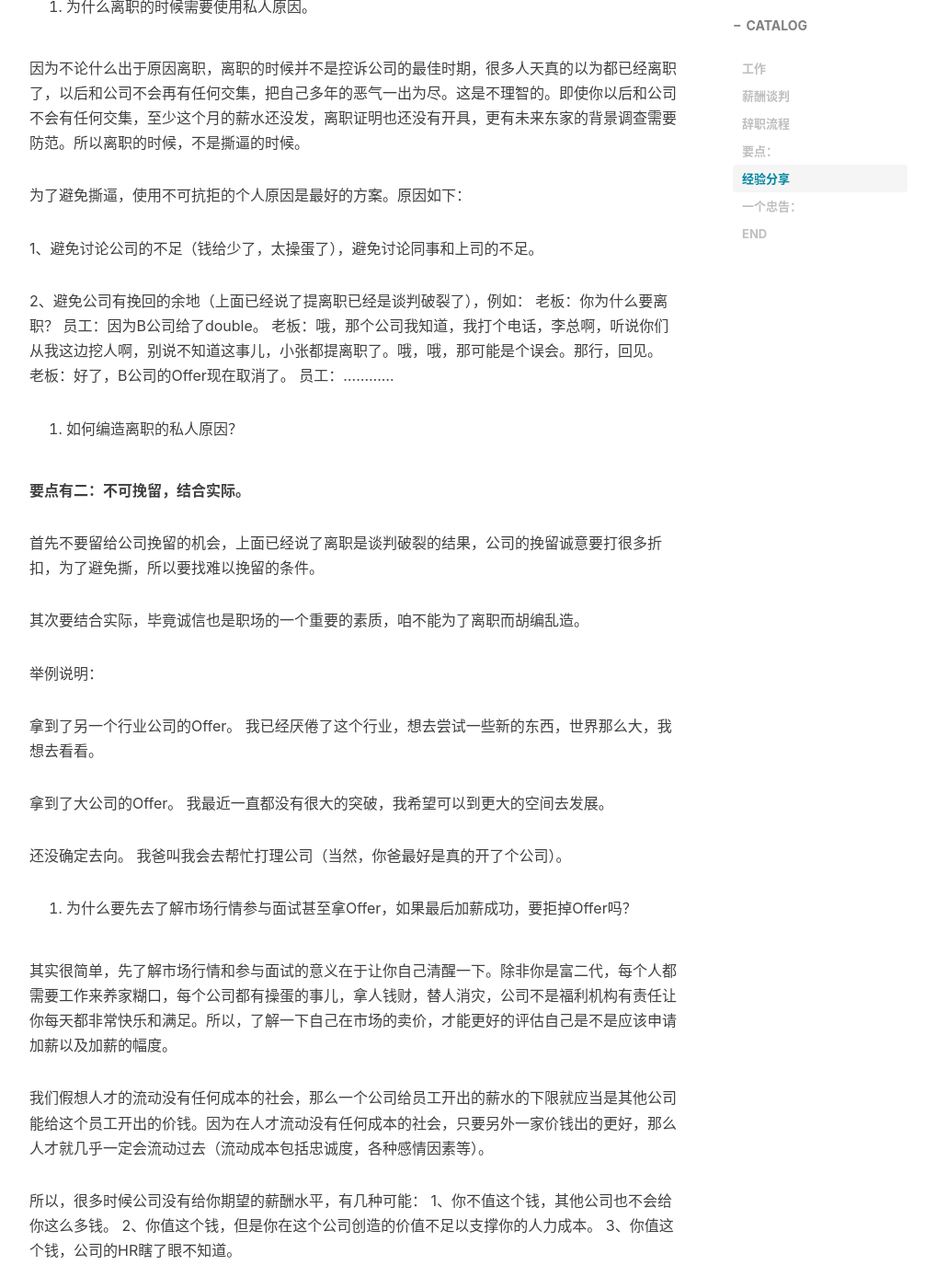
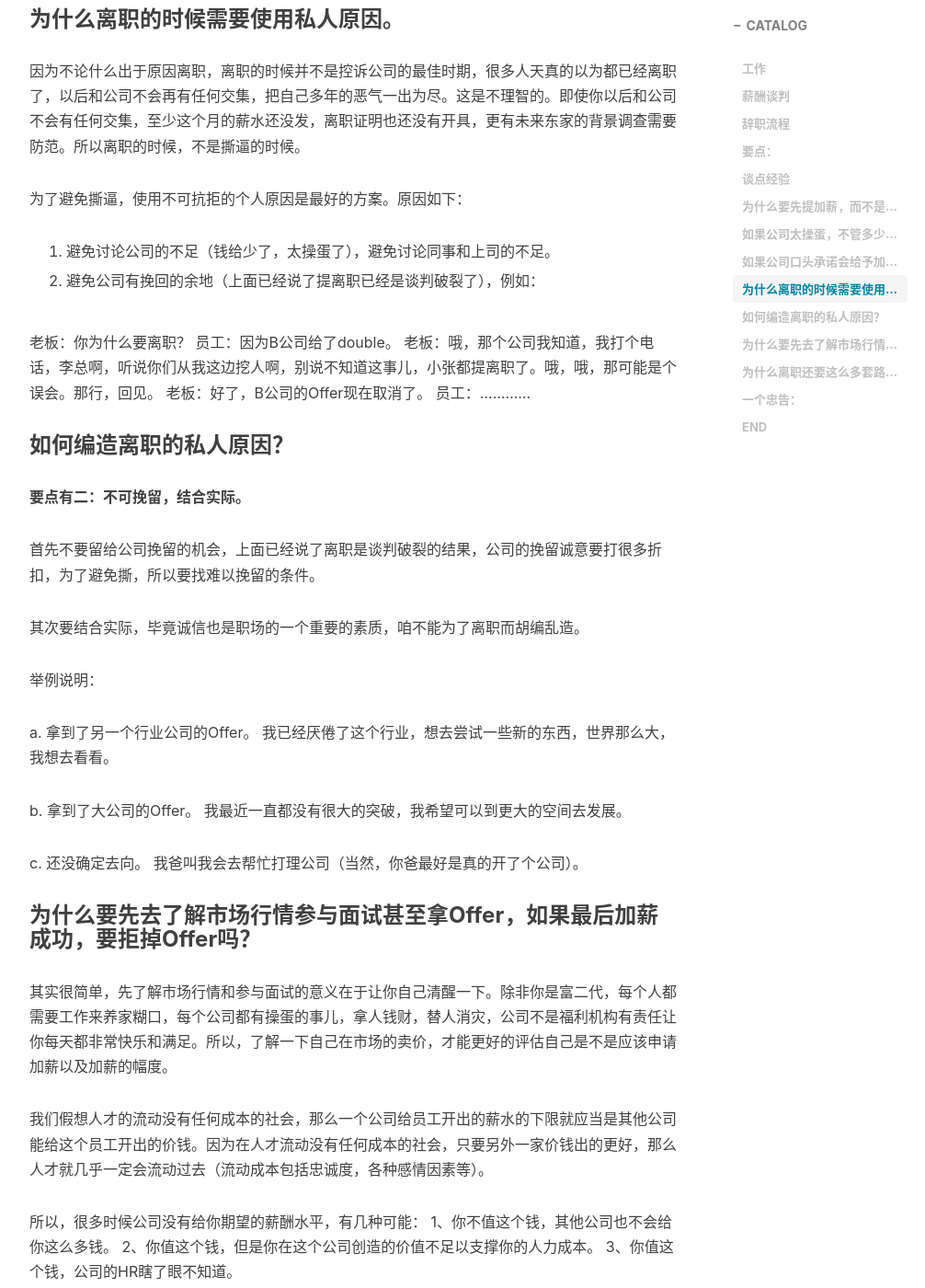
Before and after one commit to freerambo/freerambo.github.io, a Jekyll site: the page built from _posts/2017-08-09-how-could-we-ask-for-salary-raise.markdown, in a window 1280 px wide and 1400 px high, scrolled down 3411 px. Shown: the whole window at 92% size, without its empty margins (233-1239 px from the left). Built offline with Jekyll 4.4.1, drawn with Linux system fonts in a browser that asks for light colours; nearby versions of some CDN libraries; comment, search, counter and statistics services are not loaded; some of the changed lines change nothing that is shown; some of the changed text lies outside the part shown.

Commit message:
update blog for interview

```diff
--- a/_posts/2017-08-09-how-could-we-ask-for-salary-raise.markdown
+++ b/_posts/2017-08-09-how-could-we-ask-for-salary-raise.markdown
@@ -73,9 +73,9 @@
 3. 提出离职的时候一定要果决，理由必须是私人原因，那种无论如何自己都不能够继续在这个公司工作的理由，还要表现得非常的依依不舍。杜绝一切可能的挽留手段，也避免撕破脸。
 
 
-## 经验分享
+## 谈点经验
 
-1. 为什么要先提加薪，而不是直接以离职为要挟？
+### 为什么要先提加薪，而不是直接以离职为要挟？
 
 因为这两者表达的意思是不同的：
 
@@ -89,7 +89,7 @@
 
 
 
-2. 如果公司太操蛋，不管多少钱我都不想干了怎么办？
+### 如果公司太操蛋，不管多少钱我都不想干了怎么办？
 
 首先没有什么公司是不操蛋的，你去哪个公司都有操蛋的事情，多少、程度和方面的不同而已。而正如上面所说，所有的操蛋都可以用钱来抚平。所以，开一个可以让自己安心工作的价钱，如果公司不能接受，正好可以顺势提出离职。如果公司接受了，又有什么问题呢？
 
@@ -97,7 +97,7 @@
 
 
 
-3. 如果公司口头承诺会给予加薪，最后却只有象征性的加薪或是无限期的拖延怎么办？
+### 如果公司口头承诺会给予加薪，最后却只有象征性的加薪或是无限期的拖延怎么办？
 
 这就是上面所说的加薪申请一定要明确金额和时间的原因，譬如说：我希望在2016年10月月薪增加到10000元。
 
@@ -107,15 +107,16 @@
 
 
 
-4. 为什么离职的时候需要使用私人原因。
+### 为什么离职的时候需要使用私人原因。
 
 因为不论什么出于原因离职，离职的时候并不是控诉公司的最佳时期，很多人天真的以为都已经离职了，以后和公司不会再有任何交集，把自己多年的恶气一出为尽。这是不理智的。即使你以后和公司不会有任何交集，至少这个月的薪水还没发，离职证明也还没有开具，更有未来东家的背景调查需要防范。所以离职的时候，不是撕逼的时候。
 
 为了避免撕逼，使用不可抗拒的个人原因是最好的方案。原因如下：
 
-1、避免讨论公司的不足（钱给少了，太操蛋了），避免讨论同事和上司的不足。
+1. 避免讨论公司的不足（钱给少了，太操蛋了），避免讨论同事和上司的不足。
 
-2、避免公司有挽回的余地（上面已经说了提离职已经是谈判破裂了），例如：
+2. 避免公司有挽回的余地（上面已经说了提离职已经是谈判破裂了），例如：
+
 老板：你为什么要离职？
 员工：因为B公司给了double。
 老板：哦，那个公司我知道，我打个电话，李总啊，听说你们从我这边挖人啊，别说不知道这事儿，小张都提离职了。哦，哦，那可能是个误会。那行，回见。
@@ -124,7 +125,7 @@
 
 
 
-5. 如何编造离职的私人原因？
+### 如何编造离职的私人原因？
 
 **要点有二：不可挽留，结合实际。**
 
@@ -135,17 +136,17 @@
 
 举例说明：
 
-拿到了另一个行业公司的Offer。
+a. 拿到了另一个行业公司的Offer。
 我已经厌倦了这个行业，想去尝试一些新的东西，世界那么大，我想去看看。
 
-拿到了大公司的Offer。
+b. 拿到了大公司的Offer。
 我最近一直都没有很大的突破，我希望可以到更大的空间去发展。
 
-还没确定去向。
+c. 还没确定去向。
 我爸叫我会去帮忙打理公司（当然，你爸最好是真的开了个公司）。
 
 
-6. 为什么要先去了解市场行情参与面试甚至拿Offer，如果最后加薪成功，要拒掉Offer吗？
+### 为什么要先去了解市场行情参与面试甚至拿Offer，如果最后加薪成功，要拒掉Offer吗？
 
 其实很简单，先了解市场行情和参与面试的意义在于让你自己清醒一下。除非你是富二代，每个人都需要工作来养家糊口，每个公司都有操蛋的事儿，拿人钱财，替人消灾，公司不是福利机构有责任让你每天都非常快乐和满足。所以，了解一下自己在市场的卖价，才能更好的评估自己是不是应该申请加薪以及加薪的幅度。
 
@@ -159,7 +160,7 @@
 而提前去了解市场行情的目的，就是先去排除第一种可能。只有第一种可能不存在的时候，你才能够有把握去加薪。
 
 
-7. 为什么离职还要这么多套路，要加薪就加薪，要离职就离职好了，为什么要这么复杂？
+### 为什么离职还要这么多套路，要加薪就加薪，要离职就离职好了，为什么要这么复杂？
 
 首先，这个答案中所讲的一切，都不是套路。
 
@@ -178,6 +179,8 @@
 
 ## 一个忠告：
 
+> 不要有不切实际的幻想
+
 很多人对于薪酬有一个不切实际的幻想，就是我手握XXX，如果公司失去了我，必然会损失XX万，一蹶不振，从此完蛋。
 
 先不说作为一个各方面完备的公司是不是真的存在这种不可或缺的岗位，即使这一切都是真的，那么公司也不见得就要高薪厚禄的养着你。
@@ -189,9 +192,10 @@
 
 当然，如果你可以通过各种渠道了解到市场的行情，有十足的把握，那么拿到Offer和面试这一步并不是必须的。
 
+> Offer 如何处理
+
 那么最后需要说明的一个问题是，`Offer只是一种邀约，并不是合同，不存在违约责任（因为约还没签）。同时拿到多个Offer从而拒掉其中一个是非常正常的一件事情，如果原公司愿意加薪，那么也可以视为原公司给了你一个更好的Offer，以此为由拒掉其他公司的Offer，并没有什么法律和道义上的责任`。
 
-====================================================================
 
 > 2017年8月9日22:38:52 新加坡国庆日更新
 
```
